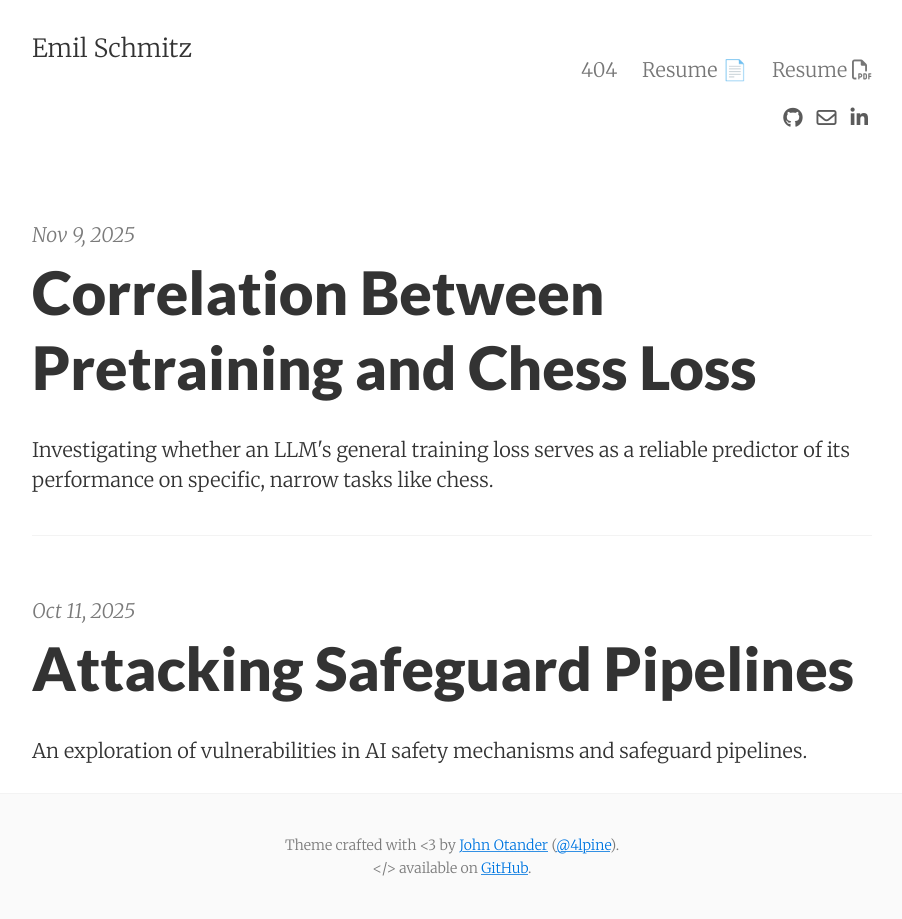
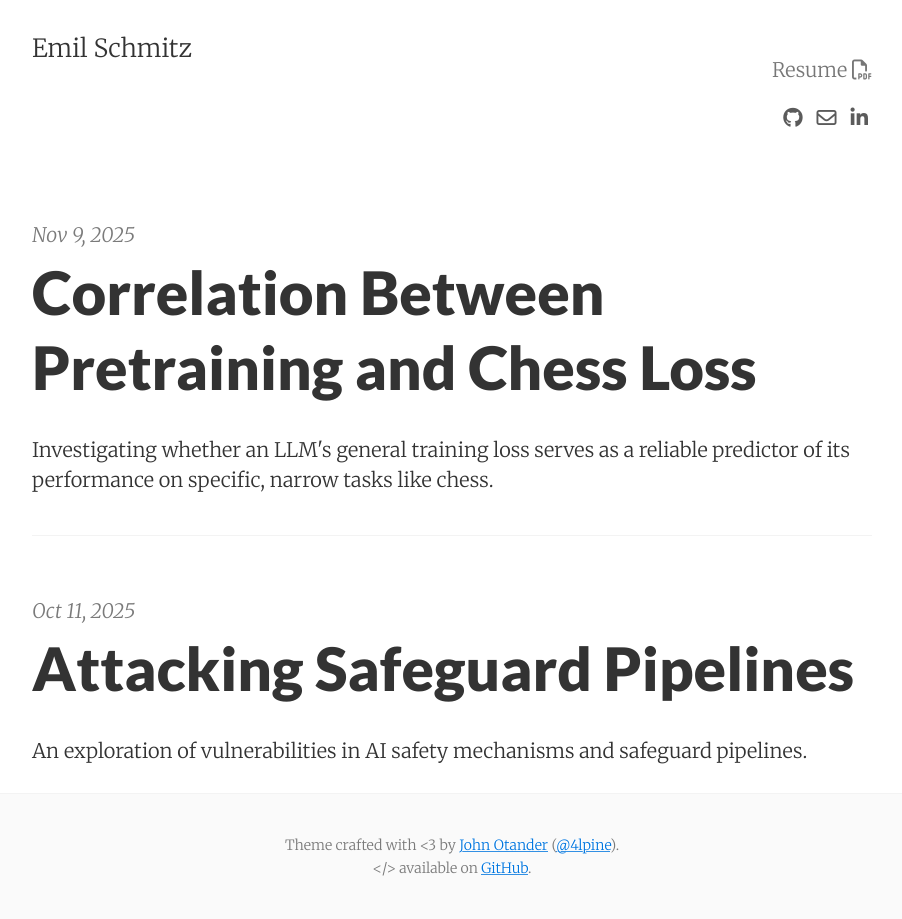
Before and after one commit to emilschmitz/emilschmitz.github.io, a Jekyll site: the page built from index.html, in a window 1280 px wide. Shown: the whole page, without its empty margins (188-1090 px from the left). Built offline with Jekyll 4.4.1, drawn with Linux system fonts in a browser that asks for light colours; nearby versions of some CDN libraries; the list of posts is cut into pages by our own code.

Commit message:
Fix navigation duplicates and update email

```diff
--- a/_config.yml
+++ b/_config.yml
@@ -1,6 +1,6 @@
 # Site settings
 title:       Emil Schmitz
-email:       emilalexanderschmitz@gmail.com
+email:       e.schmitz@outlook.com
 author:      Emil Schmitz
 description: "Research and Engineering"
 baseurl:     ""
--- a/_includes/navigation.html
+++ b/_includes/navigation.html
@@ -1,16 +1 @@
-{% assign default_paths = site.pages | map: "path" %}
-{% assign page_paths = site.header_pages | default: default_paths %}
-
-{% for path in page_paths %}
-
-    {% assign item = site.pages | where: "path", path | first %}
-
-    {% if item.title and page.title == item.title %}
-        <a class="nav-active" href="{{ item.url | relative_url }}">{{ item.title }}</a>
-    {% elsif item.title %}
-        <a class="nav-link" href="{{ item.url | relative_url }}">{{ item.title }}</a>
-    {% endif %}
-
-
-{% endfor %}
 <a class="nav-link" href="{{ site.baseurl }}/assets/Resume_Emil_Schmitz.pdf">Resume <i class="fa fa-file-pdf-o"></i></a>
```
